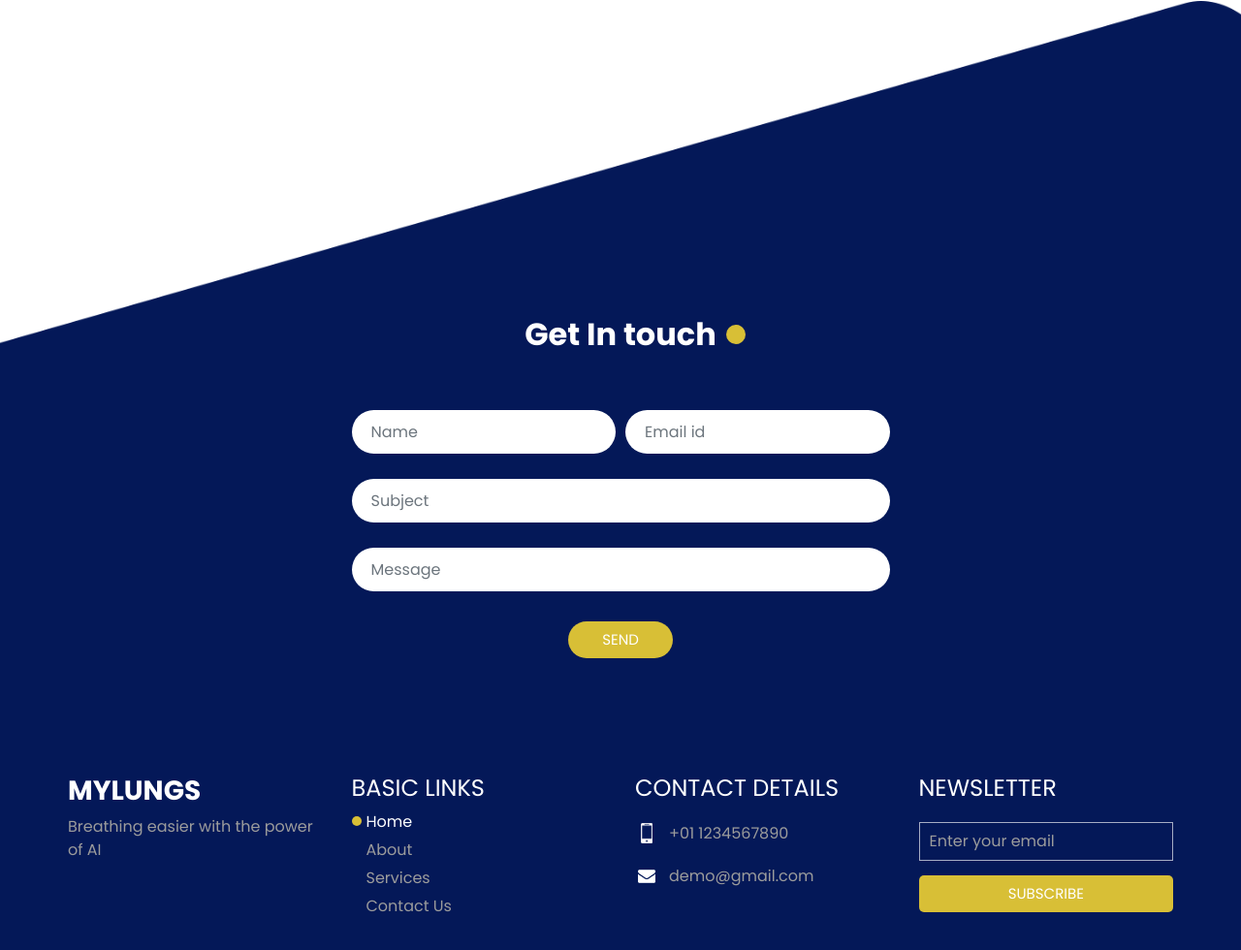
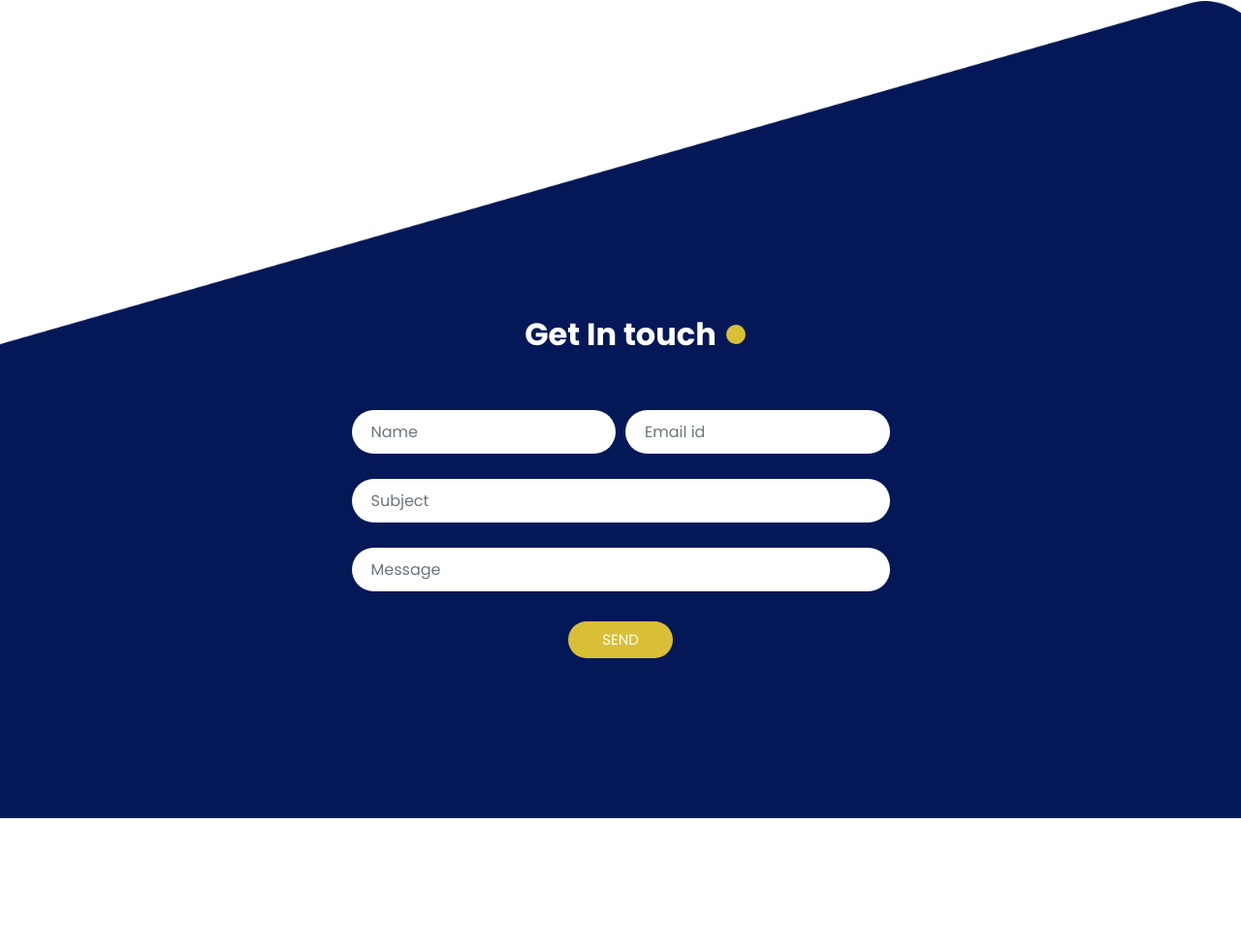
Before and after one commit to steveaugustine/MiniProjectNew, a plain HTML site: page index.html in a window 1280 px wide. Shown: the part 2450-3430 px from the top of the page at 97% size. After the commit the page ends 3294 px from the top, so only its background shows below. Drawn offline with nearby package versions, Linux system fonts and the light colour scheme; a script that the page names is missing.

Commit message:
Update index.html

```diff
--- a/index.html
+++ b/index.html
@@ -273,69 +273,7 @@
         <div class="row">
           <div class="col-md-3">
             <div class="info_logo">
-              <h3>
-                MyLungs
-              </h3>
-              <p>
-                Breathing easier with the power of AI
-              </p>
-            </div>
-          </div>
-          <div class="col-md-3">
-            <div class="info_links">
-              <h4>
-                BASIC LINKS
-              </h4>
-              <ul class="  ">
-                <li class=" active">
-                  <a class="" href="index.html">Home <span class="sr-only">(current)</span></a>
-                </li>
-                <li class="">
-                  <a class="" href="about.html"> About</a>
-                </li>
-                <li class="">
-                  <a class="" href="service.html"> Services </a>
-                </li>
-                <li class="">
-                  <a class="" href="#contactLink">Contact Us</a>
-                </li>
-              </ul>
-            </div>
-          </div>
-          <div class="col-md-3">
-            <div class="info_contact">
-              <h4>
-                CONTACT DETAILS
-              </h4>
-              <a href="">
-                <div class="img-box">
-                  <img src="images/telephone-white.png" width="12px" alt="">
-                </div>
-                <p>
-                  +01 1234567890
-                </p>
-              </a>
-              <a href="">
-                <div class="img-box">
-                  <img src="images/envelope-white.png" width="18px" alt="">
-                </div>
-                <p>
-                  demo@gmail.com
-                </p>
-              </a>
-            </div>
-          </div>
-          <div class="col-md-3">
-            <div class="info_form ">
-              <h4>
-                NEWSLETTER
-              </h4>
-              <form action="">
-                <input type="email" placeholder="Enter your email">
-                <button>
-                  Subscribe
-                </button>
-              </form>
+
 
             </div>
           </div>
```
